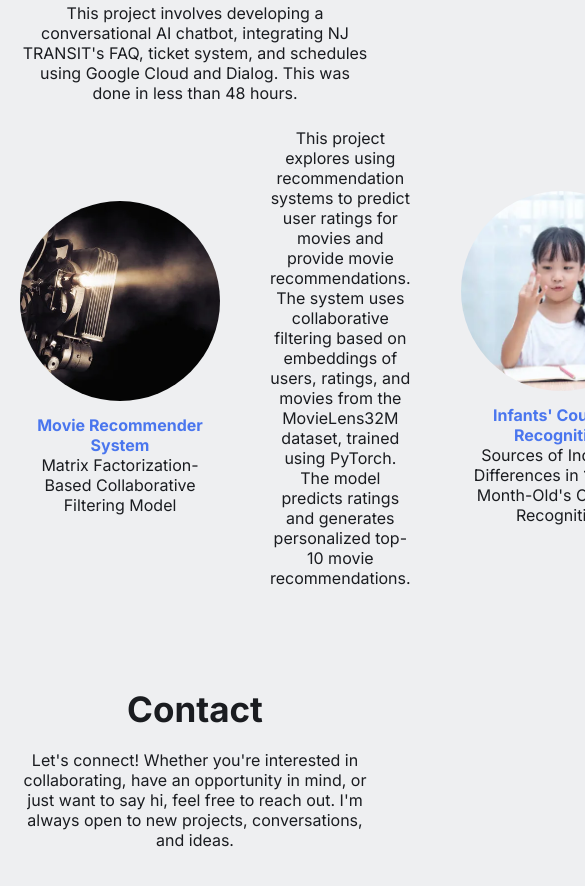
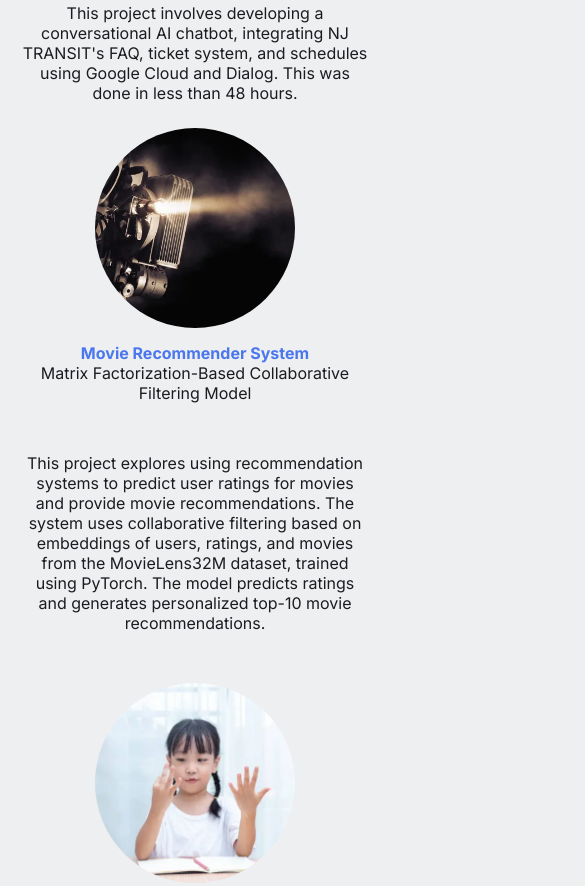
Before and after one commit to jlatresvalles/portfolio-website, a plain HTML site: page index.html in a window 390 px wide. Shown: the part 2440-3326 px from the top of the page, 585 px wide, since content can reach past the window. Drawn offline with Linux system fonts and the light colour scheme.

Commit message:
- all projects updated to be mobile-friendly

```diff
--- a/styles.css
+++ b/styles.css
@@ -480,6 +480,23 @@ body.modal-open nav {
         margin: 0 auto;
     }
 
+    .projects-section .project-cells .second-group {
+        flex-direction: column;
+    }
+
+    .projects-section .project-cells .second-group .project-details {
+        display: flex;
+        flex-direction: column;
+    }
+
+    .projects-section .project-cells .second-group .project-details .project-title {
+        margin-top: 15px;
+    }
+
+    .projects-section .project-cells .second-group .project-details img {
+        margin: 0 auto;
+    }
+
     /* SECTION 4: Contact */
     .contact-section .group {
         flex-direction: column;
```
